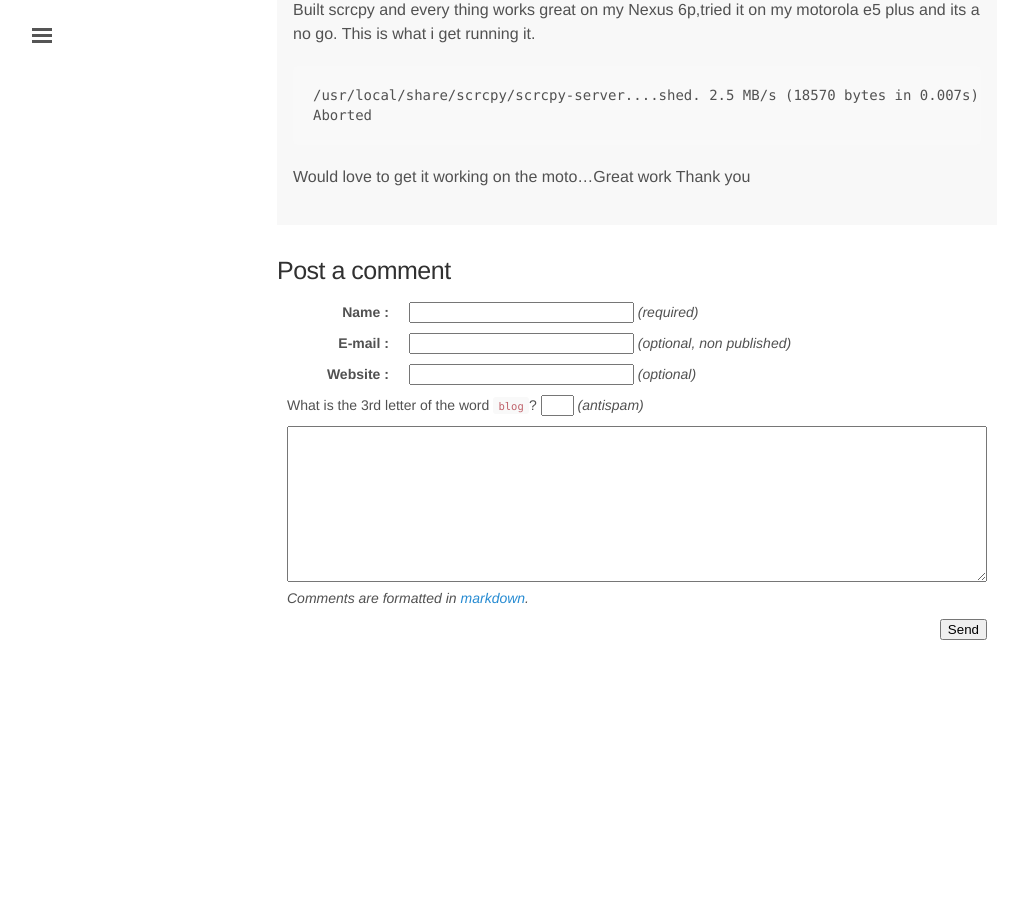
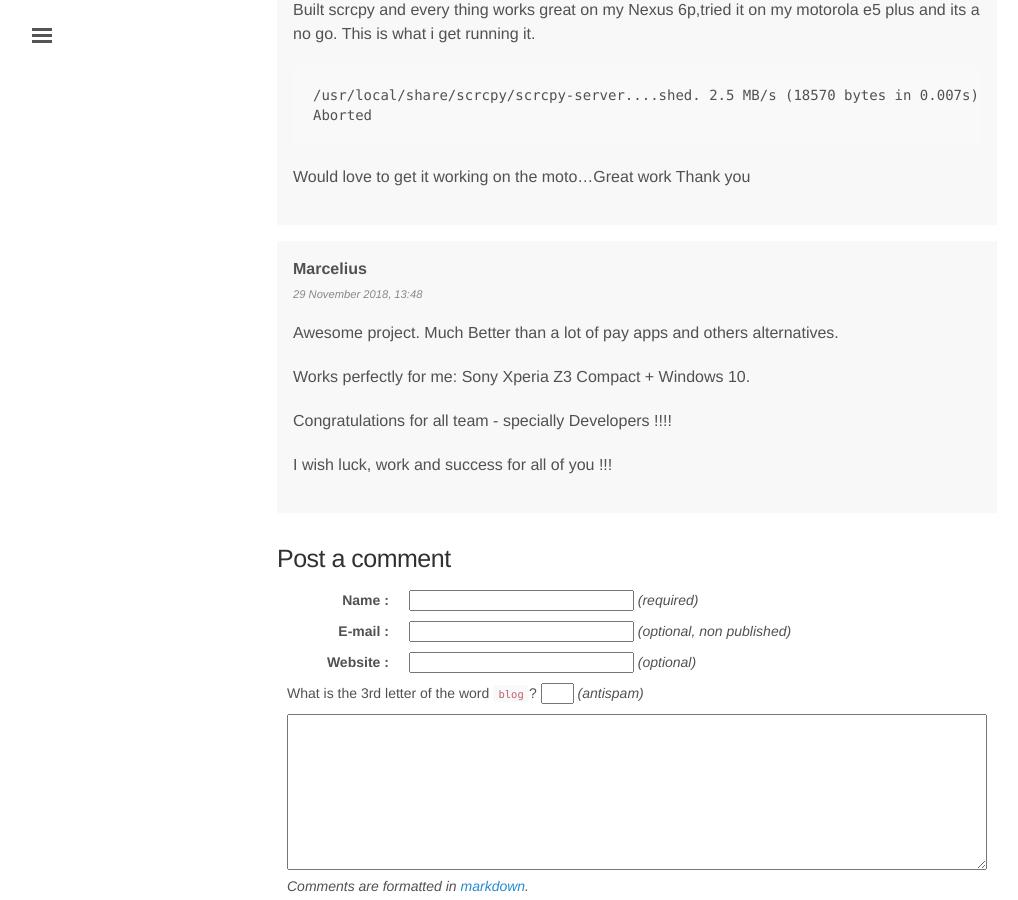
Before and after one commit to rom1v/blog.rom1v.com, a Jekyll site: the page built from _posts/2018-03-08-introducing-scrcpy.md, in a window 1280 px wide and 900 px high, scrolled down 23489 px. Shown: the whole window, without its empty margins (3-1021 px from the left). Built offline with Jekyll 4.4.1, drawn with Linux system fonts in a browser that asks for light colours; before the commit the page ends 24154 px from its top, so only the background shows below that.

Commit message:
Publish comment 57 for scrcpy

````diff
--- a/_data/comments-2018-03-introducing-scrcpy.yaml
+++ b/_data/comments-2018-03-introducing-scrcpy.yaml
@@ -589,3 +589,14 @@
     ```
 
     Would love to get it working on the moto...Great work Thank you
+- id: 57
+  author: Marcelius
+  date: 2018-11-29 13:48:19+01:00
+  contents: |
+    Awesome project. Much Better than a lot of pay apps and others alternatives.
+
+    Works perfectly for me: Sony Xperia Z3 Compact + Windows 10.
+
+    Congratulations for all team - specially Developers !!!!
+
+    I wish luck, work and success for all of you !!!
````
